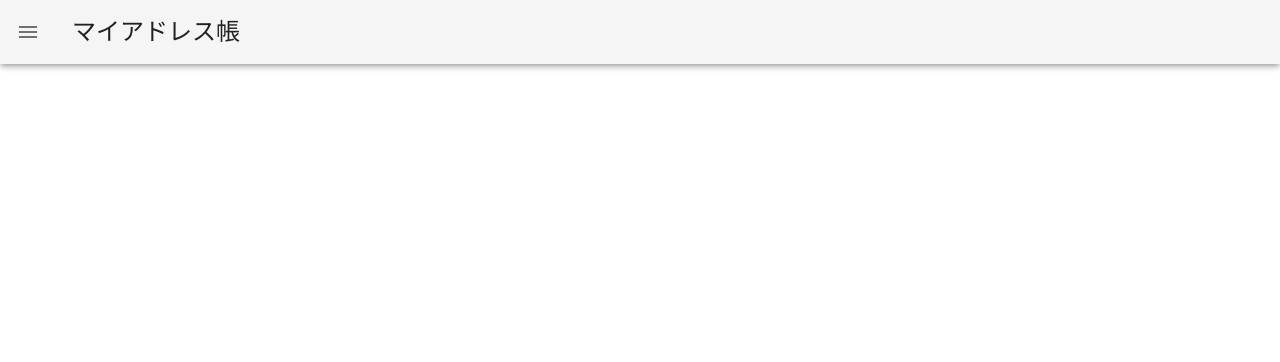
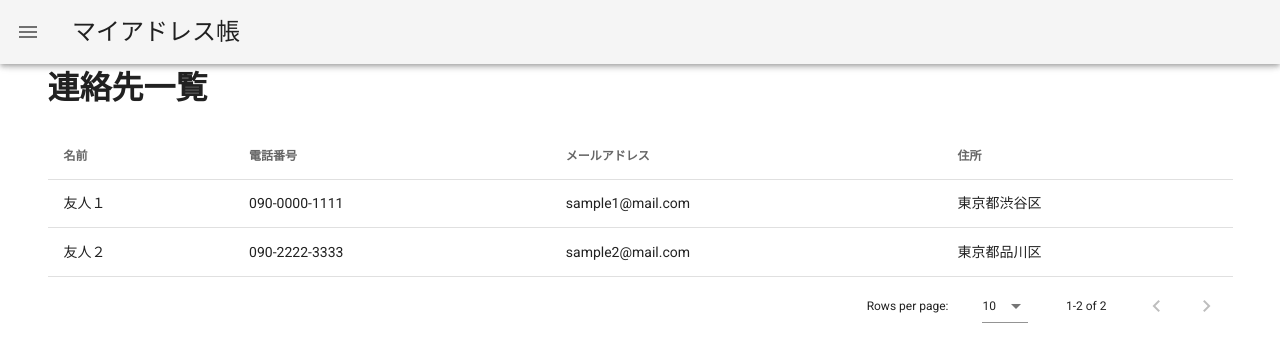
Before and after one commit to reona5/address-book-app, a Vue app: page /addresses in a window 1280 px wide. Shown: the top 362 px of the page. Built offline with nearby package versions, Linux system fonts and the light colour scheme.

Commit message:
feat: サイドバーのリンク機能

```diff
--- a/src/App.vue
+++ b/src/App.vue
@@ -10,7 +10,7 @@
     <SideNav/>
 
     <v-content>
-      <HelloWorld/>
+      <router-view/>
     </v-content>
   </v-app>
 </template>
--- a/src/components/SideNav.vue
+++ b/src/components/SideNav.vue
@@ -1,6 +1,5 @@
 /* eslint-disable vue/valid-v-on */
 <template>
-  <v-layout wrap style="height: 200px;">
   <v-navigation-drawer v-model="$store.state.drawer" absolute temporary>
     <v-list class="pa-1">
       <v-list-item avatar>
@@ -18,7 +17,7 @@
       <v-divider></v-divider>
 
       <!-- eslint-disable-next-line vue/valid-v-on -->
-        <v-list-item v-for="item in items" :key="item.title" @click="">
+      <v-list-item v-for="item in items" :key="item.title" :to="item.link">
         <v-list-item-action>
           <v-icon>{{ item.icon }}</v-icon>
         </v-list-item-action>
@@ -29,7 +28,6 @@
       </v-list-item>
     </v-list>
   </v-navigation-drawer>
-  </v-layout>
 </template>
 
 <script>
@@ -37,7 +35,8 @@ export default {
   data () {
     return {
       items: [
-        { title: '連絡先一覧', icon: 'list' }
+        { title: 'ホーム', icon: 'home', link: { name: 'home' } },
+        { title: '連絡先一覧', icon: 'list', link: { name: 'addresses' } }
       ]
     }
   }
--- a/src/router.js
+++ b/src/router.js
@@ -1,6 +1,7 @@
 import Vue from 'vue'
 import Router from 'vue-router'
 import Home from './views/Home.vue'
+import Addresses from './views/Addresses.vue'
 
 Vue.use(Router)
 
@@ -14,6 +15,11 @@ export default new Router({
       component: Home
     },
     {
+      path: '/addresses',
+      name: 'addresses',
+      component: Addresses
+    },
+    {
       path: '/about',
       name: 'about',
       // route level code-splitting
--- /dev/null
+++ b/src/views/Addresses.vue
@@ -0,0 +1,49 @@
+<template>
+  <v-container text-xs-center justify-center>
+    <v-layout row wrap>
+      <v-flex xs12>
+        <h1>連絡先一覧</h1>
+      </v-flex>
+
+      <v-flex xs12 mt-5 justify-center>
+        <v-data-table :headers='headers' :items='addresses'>
+          <template v-slot:items="props">
+            <td class="text-xs-left">{{ props.item.name }}</td>
+            <td class="text-xs-left">{{ props.item.tel }}</td>
+            <td class="text-xs-left">{{ props.item.email }}</td>
+            <td class="text-xs-left">{{ props.item.address }}</td>
+          </template>
+        </v-data-table>
+      </v-flex>
+    </v-layout>
+  </v-container>
+</template>
+
+<script>
+export default {
+  data () {
+    return {
+      headers: [
+        { text: '名前', value: 'name' },
+        { text: '電話番号', value: 'tel' },
+        { text: 'メールアドレス', value: 'email' },
+        { text: '住所', value: 'address' }
+      ],
+      addresses: [
+        {
+          name: '友人１',
+          tel: '090-0000-1111',
+          email: 'sample1@mail.com',
+          address: '東京都渋谷区'
+        },
+        {
+          name: '友人２',
+          tel: '090-2222-3333',
+          email: 'sample2@mail.com',
+          address: '東京都品川区'
+        }
+      ]
+    }
+  }
+}
+</script>
```
Lines whose indentation alone changed are shown as unchanged.
